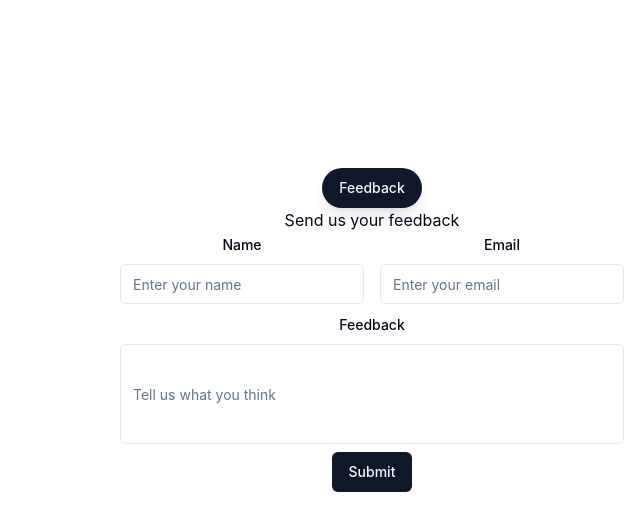
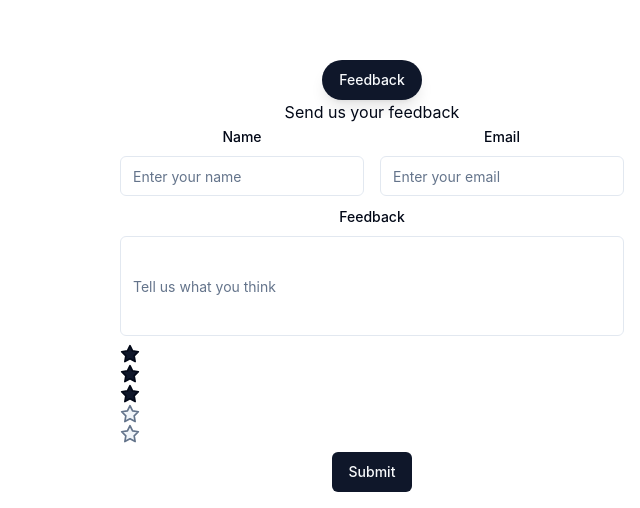
Before and after one commit to butlerem/reactform, a React (Vite) app: page / in a window 1280 px wide. Shown: the part 292-800 px from the top of the page, without its empty margins (640-1280 px from the left). Built offline with nearby package versions, Linux system fonts and the light colour scheme.

Commit message:
Creating widget components

```diff
--- a/src/components/Widget.jsx
+++ b/src/components/Widget.jsx
@@ -2,8 +2,11 @@ import { Button } from "./ui/button";
 import { Label } from "./ui/label";
 import { Input } from "./ui/input";
 import { Textarea } from "./ui/textarea";
+import { useState } from "react";
 
 export const Widget = () => {
+    const [rating, setRating] = useState(3);
+
     return (
      <div className="fixed bottom-4 right-4 z-50">
         <Button className="rounded-full shadow-lg
@@ -36,9 +39,41 @@ export const Widget = () => {
                     className="min-h-[100px]"
                     />
                 </div>
+                <div>
+                    {[...Array(5)].map((_, index) => (
+                        <StarIcon
+                            key={index}
+                            className={`h-5 w-5 cursor-pointer ${
+                                rating > index ? "fill-primary" :
+                                "fill-muted stroke-muted-foreground"
+                            }`}
+                        />
+                    ))}
+                </div>
                 <Button type="submit">Submit</Button>
             </form>
         </div>
     </div>
     );
 };
+
+function StarIcon(props) {
+    return (
+        <svg
+            {...props}
+            xmlns="http://www.w3.org/2000/svg"
+            width="24"
+            height="24"
+            viewBox="0 0 24 24"
+            fill="none"
+            stroke="currentColor"
+            strokeWidth="2"
+            strokeLinecap="round"
+            strokeLinejoin="round"
+        >
+            <polygon points="12 2 15.09 8.26
+            22 9.27 17 14.14 18.18 21.02 12 17.77 5.82 21.02 7 14.14 2
+            9.27 8.91 8.26 12 2"/>
+        </svg>
+    );
+}
```
